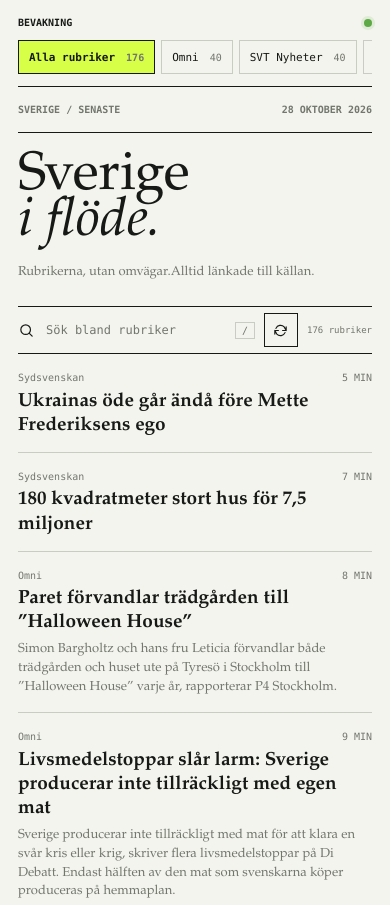
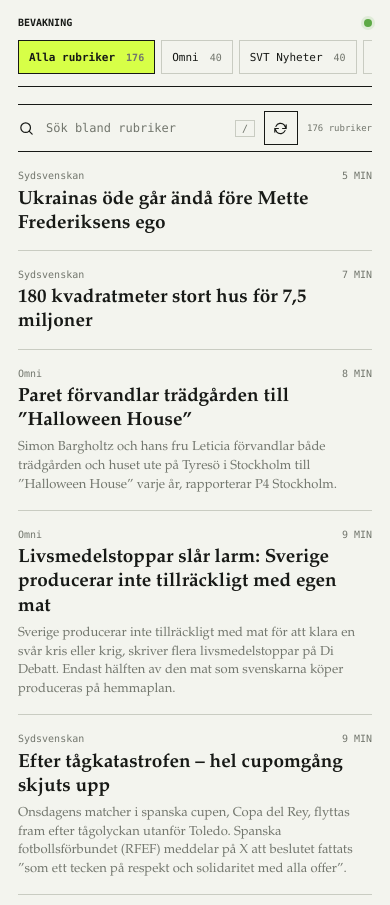
Before and after one commit to Neizinp/josbrut, a plain HTML site: page site/index.html in a window 390 px wide. Shown: the top 905 px of the page. Drawn offline with Linux system fonts and the light colour scheme.

Commit message:
Remove introductory banner from news feed

```diff
--- a/site/app.js
+++ b/site/app.js
@@ -175,9 +175,6 @@ document.addEventListener("keydown", (event) => {
   }
 });
 
-document.querySelector("#today-date").textContent = new Intl.DateTimeFormat("sv-SE", {
-  day: "numeric", month: "long", year: "numeric",
-}).format(new Date()).toLocaleUpperCase("sv-SE");
 renderSources();
 loadFeeds();
 window.setInterval(() => loadFeeds(), 5 * 60 * 1000);
--- a/site/index.html
+++ b/site/index.html
@@ -19,15 +19,7 @@
         <div class="rail-foot"><span class="live-label">FLÖDET ÄR ÖPPET</span><span id="update-time">Väntar på nyheter</span></div>
       </aside>
 
-      <section class="feed" aria-labelledby="page-title">
-        <div class="edition-line"><span id="edition-label">SVERIGE / SENASTE</span><time id="today-date"></time></div>
-        <div class="feed-heading">
-          <div>
-            <h1 id="page-title">Sverige<br><span>i flöde.</span></h1>
-          </div>
-          <p class="intro">Rubrikerna, utan omvägar.<br>Alltid länkade till källan.</p>
-        </div>
-
+      <section class="feed" aria-label="Nyhetsflöde">
         <div class="toolbar">
           <label class="search-box">
             <svg viewBox="0 0 24 24" aria-hidden="true"><circle cx="10.8" cy="10.8" r="6.8"/><path d="m16 16 4 4"/></svg>
--- a/site/styles.css
+++ b/site/styles.css
@@ -15,7 +15,7 @@ body { margin: 0; color: var(--ink); font-family: var(--mono); font-size: 13px;
 button, input { color: inherit; font: inherit; }
 button { cursor: pointer; }
 a { color: inherit; }
-.edition-line, .rail-heading, .live-label, .feed-footer { font-size: 10px; font-weight: 700; }
+.rail-heading, .live-label, .feed-footer { font-size: 10px; font-weight: 700; }
 .refresh-button { width: 34px; height: 34px; flex: 0 0 34px; display: grid; place-items: center; border: 1px solid var(--ink); background: transparent; }
 .refresh-button:hover { background: var(--acid); }
 .refresh-button svg, .search-box svg { width: 17px; height: 17px; fill: none; stroke: currentColor; stroke-width: 1.7; stroke-linecap: round; stroke-linejoin: round; }
@@ -32,12 +32,7 @@ a { color: inherit; }
 .source-count { color: var(--muted); font-size: 10px; }
 .rail-foot { margin-top: auto; border-top: 1px solid var(--line); padding-top: 16px; display: grid; gap: 8px; color: var(--muted); font-size: 10px; }
 .live-label { color: #438d32; }
-.feed { min-width: 0; padding: 27px 0 0; }
-.edition-line { display: flex; justify-content: space-between; color: var(--muted); padding-bottom: 17px; border-bottom: 1px solid var(--ink); }
-.feed-heading { display: flex; justify-content: space-between; align-items: end; padding: 26px 0 27px; }
-h1 { margin: 0; font-family: var(--serif); font-size: clamp(48px, 7vw, 82px); line-height: .84; font-weight: 500; }
-h1 span { font-style: italic; }
-.intro { margin: 0 0 3px; color: var(--muted); font-family: var(--serif); font-size: 15px; line-height: 1.5; }
+.feed { min-width: 0; padding: 30px 0 0; }
 .toolbar { min-height: 48px; display: flex; align-items: center; justify-content: space-between; gap: 18px; border-top: 1px solid var(--ink); border-bottom: 1px solid var(--ink); }
 .search-box { display: flex; align-items: center; gap: 9px; flex: 1; max-width: 420px; }
 .search-box svg { flex: 0 0 auto; }
@@ -74,14 +69,8 @@ kbd { border: 1px solid var(--line); padding: 2px 6px; color: var(--muted); font
   .source-filter.is-active { border-color: var(--ink); }
   .rail-foot { display: none; }
   .feed { padding-top: 17px; }
-  .feed-heading { padding: 22px 0 21px; }
-  h1 { font-size: 56px; }
-  .intro { font-size: 13px; }
 }
 @media (max-width: 480px) {
-  .feed-heading { align-items: start; flex-direction: column; gap: 16px; }
-  h1 { font-size: 54px; }
-  .intro br { display: none; }
   .toolbar { gap: 9px; }
   .toolbar-status { font-size: 9px; }
   .article-row { grid-template-columns: minmax(0, 1fr) auto; gap: 5px 12px; padding: 14px 0; }
```
